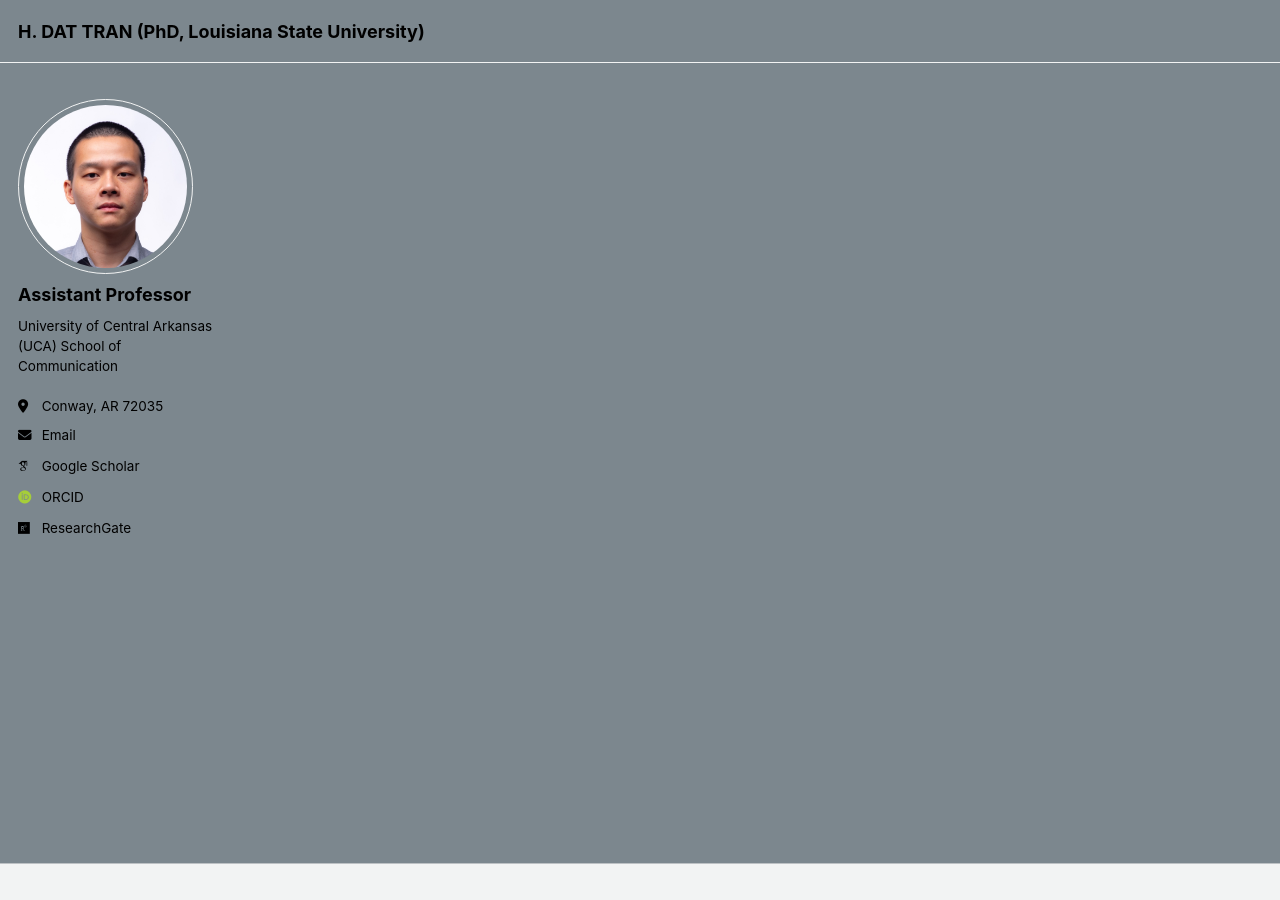
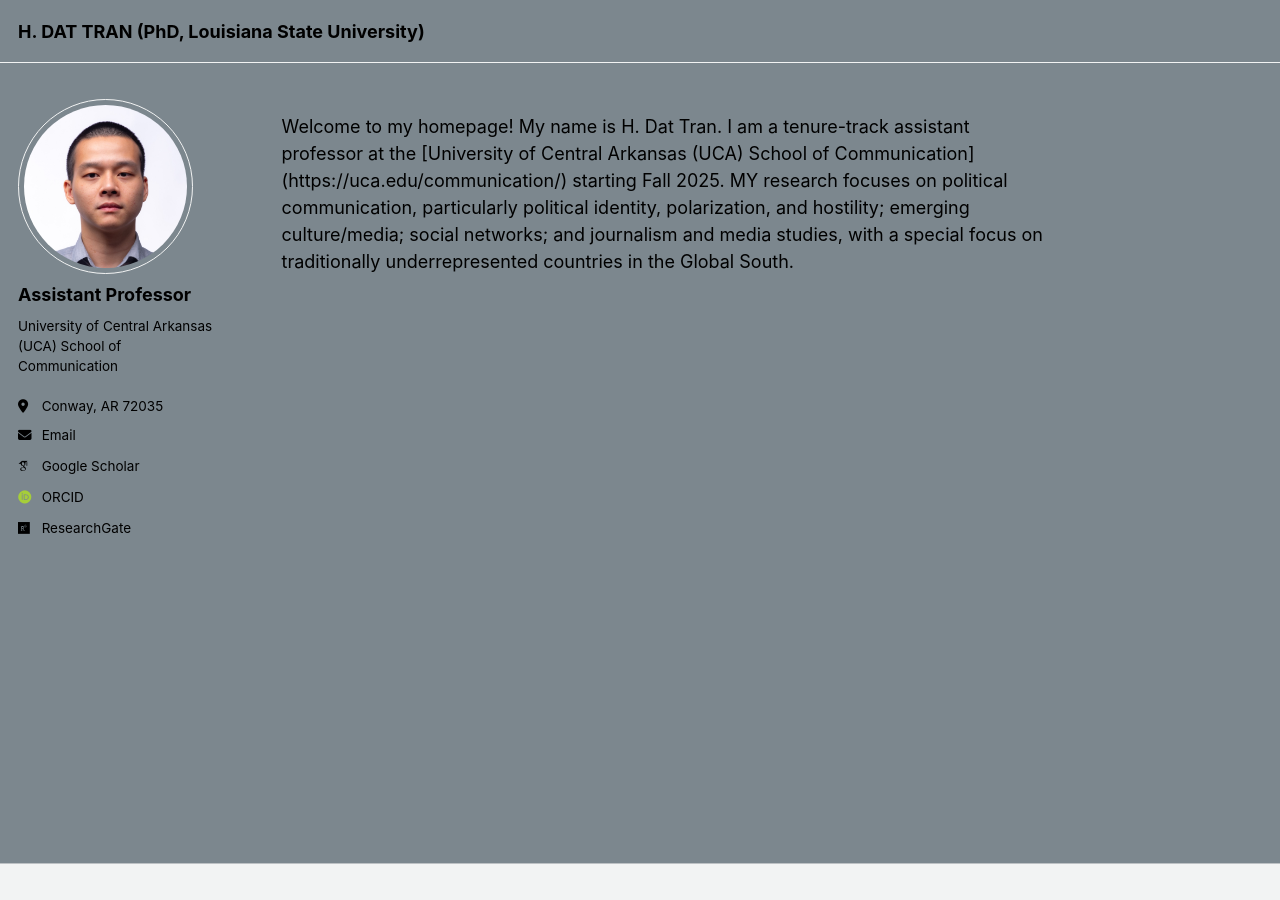
Before and after one commit to hdattran/hdattran.github.io, a Jekyll site: the page built from _pages/about.md, in a window 1280 px wide. Built offline with Jekyll 4.4.1, drawn with Linux system fonts in a browser that asks for light colours; some web fonts are replaced.

Commit message:
Update about.md

```diff
--- a/_pages/about.md
+++ b/_pages/about.md
@@ -6,3 +6,6 @@ redirect_from:
   - /about/
   - /about.html
 ---
+
+Welcome to my homepage!
+My name is H. Dat Tran. I am a tenure-track assistant professor at the [University of Central Arkansas (UCA) School of Communication] (https://uca.edu/communication/) starting Fall 2025. MY research focuses on political communication, particularly political identity, polarization, and hostility; emerging culture/media; social networks; and journalism and media studies, with a special focus on traditionally underrepresented countries in the Global South.
```
